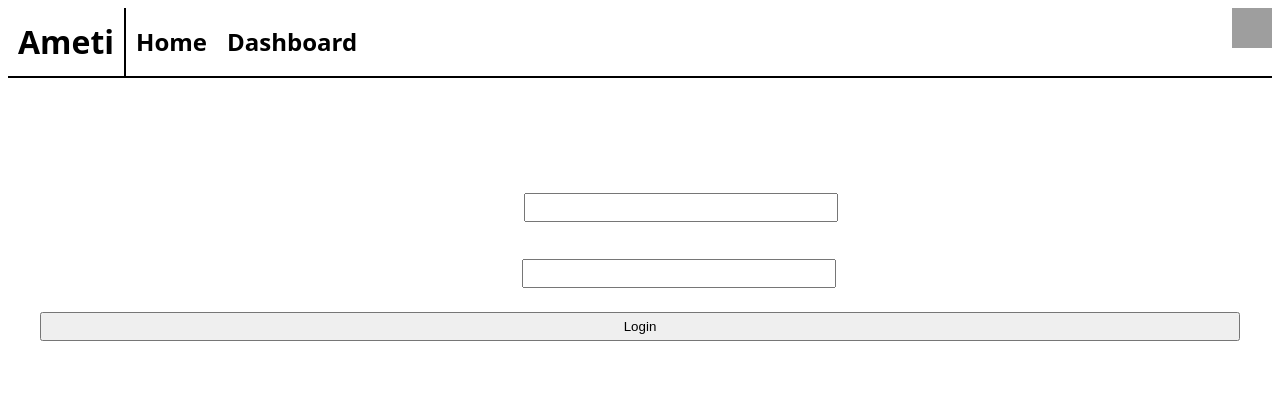
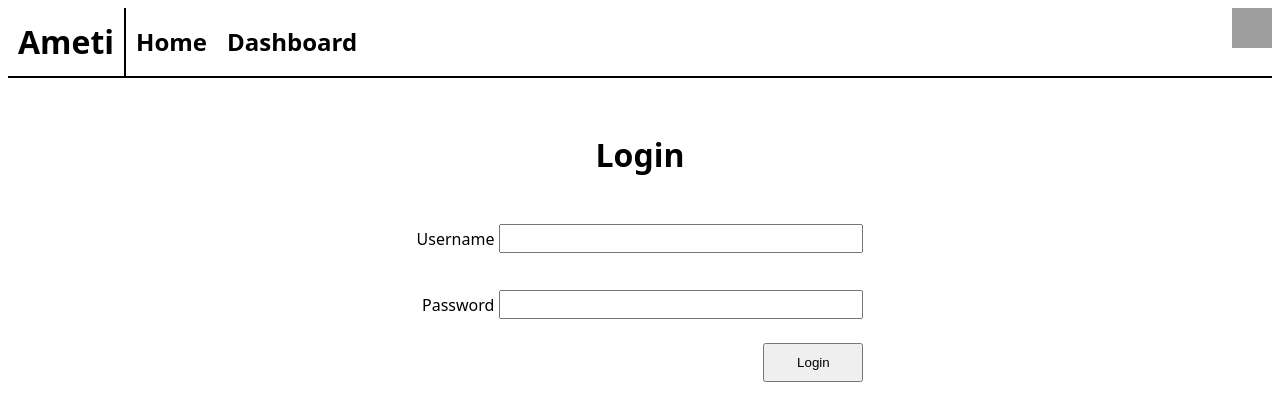
Before and after one commit to YannicRamser/project-app, a React (Vite) app in the folder project-app/: page /login in a window 1280 px wide. Shown: the top 420 px of the page. Built offline with nearby package versions, Linux system fonts and the light colour scheme; grey boxes are pictures that could not be loaded.

Commit message:
Login added

```diff
--- a/project-app/src/App.jsx
+++ b/project-app/src/App.jsx
@@ -7,7 +7,7 @@ import Login from "./page/Login";
 import Dashboard from './pages/Dashboard'
 
 const router = createBrowserRouter([
-    {path: '/header', element: <Header />},
+
     {path: '/', element: <Home /> },
     {path: '/login', element: <Login />},
     {path: '/Dashboard', element: <Dashboard /> }
--- a/project-app/src/page/Login.css
+++ b/project-app/src/page/Login.css
@@ -0,0 +1,40 @@
+.login-container {
+    display: flex;
+    flex-direction: column;
+    align-items: center;
+    height: 400px;
+    gap: 10px;
+}
+
+.login-form {
+    display: flex;
+    flex-direction: column;
+    gap: 10px;
+}
+
+#login-Title {
+    text-align: center;
+    width: 100%;
+}
+
+.input-field {
+    justify-content: right;
+    display: flex;
+    align-items: center;
+    gap: 5px;
+}
+
+input {
+    padding: 5px;
+    width: 350px;
+}
+
+.login-button-container {
+    display: grid;
+    justify-content: right;
+}
+
+button {
+    padding: 10px;
+    width: 100px;
+}
--- a/project-app/src/page/Login.jsx
+++ b/project-app/src/page/Login.jsx
@@ -1,36 +1,26 @@
 import React from 'react';
+import './Login.css';
 
 const Login = () => {
     return (
-        <div style={{
-            display: 'flex',
-            flexDirection: 'column',
-            alignItems: 'left',
-            justifyContent: 'center',
-            height: '200px',
-            gap: '10px',
-            color: 'white',
-        }}>
-
-            <div style={{display: 'flex', flexDirection: 'column', gap: '10px', alignItems: 'center'}}>
-                <div id="Login"
-                     style={{display: 'flex', flexDirection: 'row', alignItems: 'left', gap: '5px'}}>
-                    <h1>Username</h1>
+        <div className="login-container">
+            <div className="login-form">
+                <div id="login-Title">
+                    <h1>Login</h1>
                 </div>
-                <div id="CampoUsername"
-                     style={{display: 'flex', alignItems: 'center', gap: '5px'}}>
+                <div id="login-CampoUsername" className="input-field">
                     <p>Username</p>
-                    <input type="text" style={{padding: '5px', width: '300px'}}/>
+                    <input type="text" />
                 </div>
-                <div id="Password"
-                     style={{display: 'flex', alignItems: 'center', gap: '5px'}}>
+                <div id="login-Password" className="input-field">
                     <p>Password</p>
-                    <input type="text" style={{padding: '5px', width: '300px'}}/>
+                    <input type="password" />
+                </div>
+                <div className="login-button-container">
+                    <button>Login</button>
                 </div>
             </div>
-            <button style={{padding: '5px 15px', cursor: 'pointer', alignContent: "left"}}>Login</button>
         </div>
     );
-}
-
-    export default Login;
+};
+export default Login;
```
